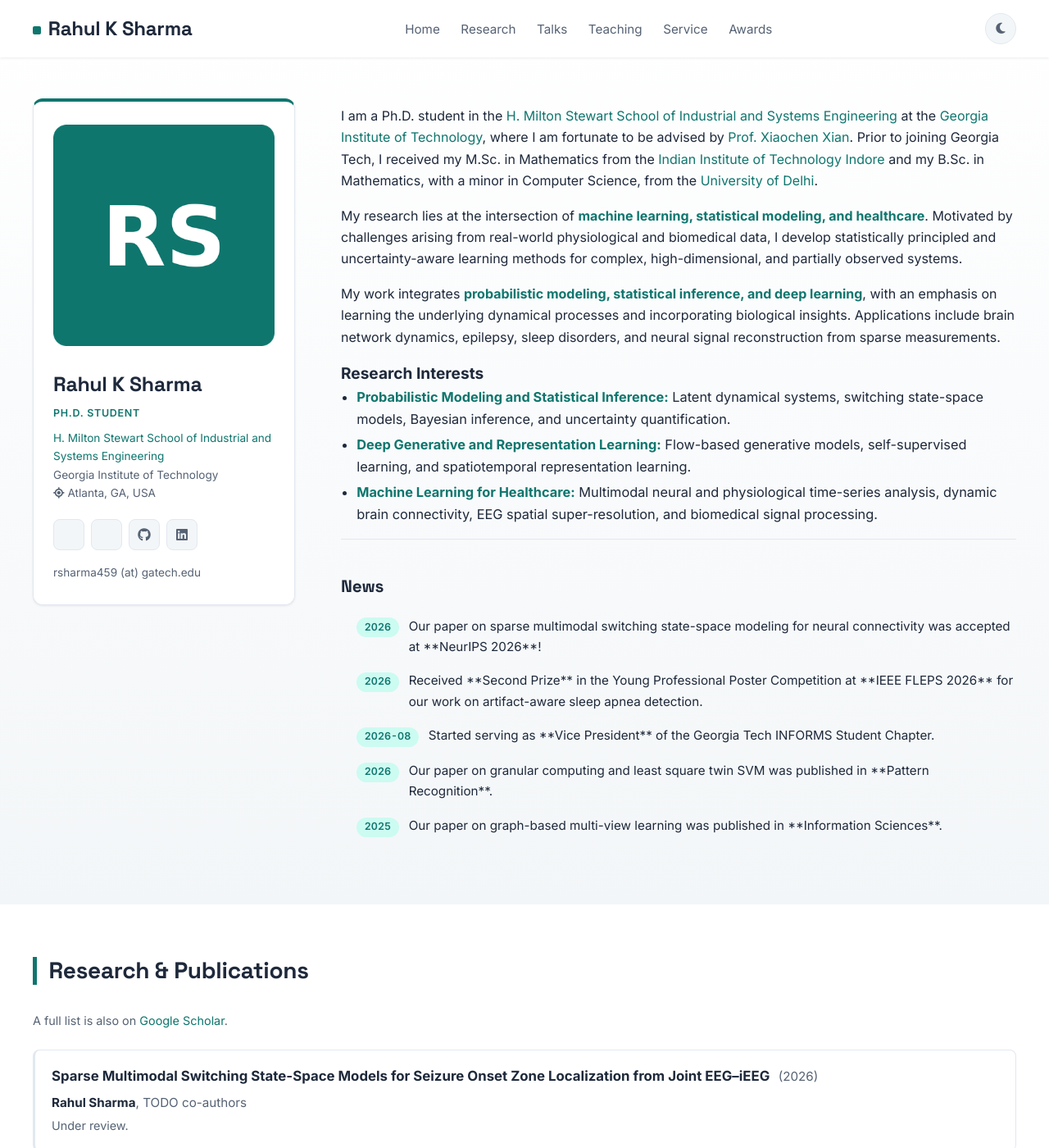
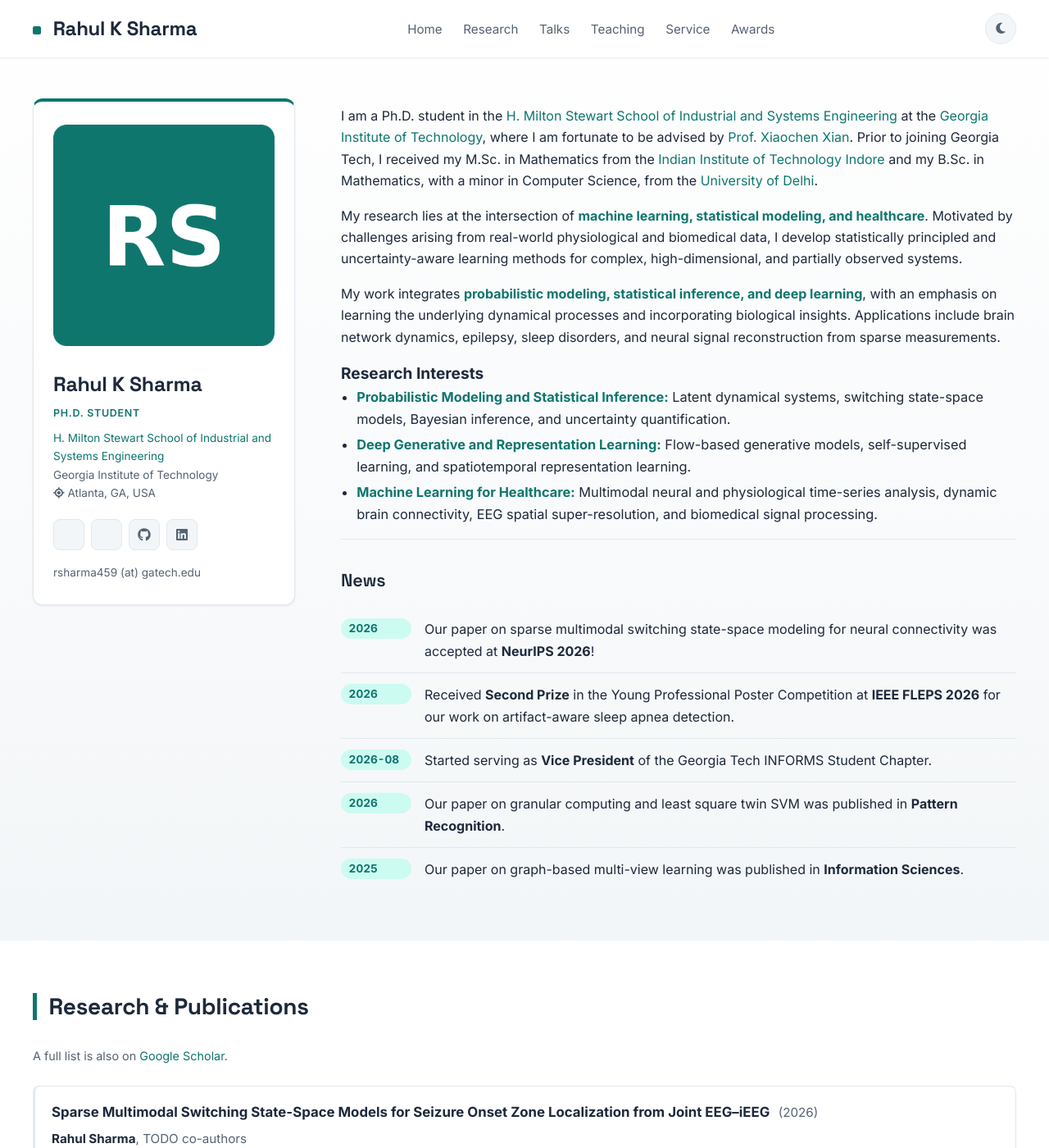
Before and after one commit to rsharma459/rsharma459.github.io, a Jekyll site: the page built from index.md, in a window 1280 px wide and 1400 px high. Shown: the whole window at 82% size. Built offline with Jekyll 4.4.1, drawn with Linux system fonts in a browser that asks for light colours; a style sheet for code colours, icons or effects is not loaded.

Commit message:
Refactor homepage layout and enhance SEO
Updated HTML structure and improved theme handling script. Enhanced news section styling and added meta tags for better SEO.

```diff
--- a/_layouts/homepage.html
+++ b/_layouts/homepage.html
@@ -1,13 +1,14 @@
+
 <!DOCTYPE html>
-<html lang="{{ site.lang | default: "en-US" }}">
+<html lang="{{ site.lang | default: 'en-US' }}">
+
 <head>
   <meta charset="UTF-8">
   <meta http-equiv="X-UA-Compatible" content="IE=edge">
   <meta name="viewport" content="width=device-width, initial-scale=1">
   <meta name="color-scheme" content="light dark">
 
-    <!-- Apply the saved theme before first paint, or the page flashes the
-         wrong palette on load. Must stay inline and stay here, above the CSS. -->
+  <!-- Apply saved theme before page loads -->
   <script>
     (function () {
       try {
@@ -15,146 +16,533 @@
         if (t === 'dark' || t === 'light') {
           document.documentElement.setAttribute('data-theme', t);
         }
-        } catch (e) { /* private mode / storage blocked - fall back to the OS setting */ }
+      } catch (e) {
+        /* Fall back to system theme */
+      }
     })();
   </script>
 
   <title>{{ site.title }} | {{ site.affiliation }}</title>
-    <meta name="description" content="{{ site.description }}">
-    {% if site.keywords %}<meta name="keywords" content="{{ site.keywords }}">{% endif %}
-    {% if site.canonical %}<link rel="canonical" href="{{ site.canonical }}"/>{% endif %}
 
-    <link rel="icon" media="(prefers-color-scheme:dark)" href="{{ '/assets/img/favicon-dark.png' | relative_url }}" type="image/png" />
-    <link rel="icon" media="(prefers-color-scheme:light)" href="{{ '/assets/img/favicon.png' | relative_url }}" type="image/png" />
-    <script src="{{ '/assets/js/favicon-switcher.js' | relative_url }}" type="application/javascript"></script>
+  <meta name="description" content="{{ site.description | escape }}">
 
+  {% if site.keywords %}
+  <meta name="keywords" content="{{ site.keywords | escape }}">
+  {% endif %}
+
+  {% if site.canonical %}
+  <link rel="canonical" href="{{ site.canonical }}">
+  {% endif %}
+
+  <!-- Favicons -->
+  <link rel="icon"
+        media="(prefers-color-scheme:dark)"
+        href="{{ '/assets/img/favicon-dark.png' | relative_url }}"
+        type="image/png">
+
+  <link rel="icon"
+        media="(prefers-color-scheme:light)"
+        href="{{ '/assets/img/favicon.png' | relative_url }}"
+        type="image/png">
+
+  <script
+    src="{{ '/assets/js/favicon-switcher.js' | relative_url }}"
+    type="application/javascript">
+  </script>
+
+  <!-- Fonts and icons -->
   <link rel="preconnect" href="https://fonts.googleapis.com">
   <link rel="preconnect" href="https://fonts.gstatic.com" crossorigin>
-    <link rel="stylesheet" href="https://cdnjs.cloudflare.com/ajax/libs/academicons/1.8.6/css/academicons.min.css" integrity="sha256-uFVgMKfistnJAfoCUQigIl+JfUaP47GrRKjf6CTPVmw=" crossorigin="anonymous">
-    <link rel="stylesheet" href="https://cdnjs.cloudflare.com/ajax/libs/font-awesome/6.4.2/css/all.min.css" integrity="sha512-z3gLpd7yknf1YoNbCzqRKc4qyor8gaKU1qmn+CShxbuBusANI9QpRohGBreCFkKxLhei6S9CQXFEbbKuqLg0DA==" crossorigin="anonymous" referrerpolicy="no-referrer">
-    <link rel="stylesheet" href="{{ '/assets/css/main.css' | relative_url }}">
+
+  <link rel="stylesheet"
+        href="https://cdnjs.cloudflare.com/ajax/libs/academicons/1.8.6/css/academicons.min.css"
+        integrity="sha256-uFVgMKfistnJAfoCUQigIl+JfUaP47GrRKjf6CTPVmw="
+        crossorigin="anonymous">
+
+  <link rel="stylesheet"
+        href="https://cdnjs.cloudflare.com/ajax/libs/font-awesome/6.4.2/css/all.min.css"
+        integrity="sha512-z3gLpd7yknf1YoNbCzqRKc4qyor8gaKU1qmn+CShxbuBusANI9QpRohGBreCFkKxLhei6S9CQXFEbbKuqLg0DA=="
+        crossorigin="anonymous"
+        referrerpolicy="no-referrer">
+
+  <!-- Main stylesheet -->
+  <link rel="stylesheet"
+        href="{{ '/assets/css/main.css' | relative_url }}">
+
+  <!-- =====================================
+       IMPROVED ACADEMIC NEWS SECTION
+       ===================================== -->
+
+  <style>
+
+    .news-section {
+      margin-top: 1.5rem;
+      padding-top: 0.5rem;
+    }
+
+    .news-section .news-heading {
+      font-family: 'Space Grotesk', 'Inter', sans-serif;
+      font-size: 1.35rem;
+      font-weight: 600;
+      color: var(--text-dark);
+      margin-bottom: 1rem;
+    }
+
+    .news-section .news-list {
+      list-style: none;
+      margin: 0;
+      padding: 0;
+    }
+
+    .news-section .news-item {
+      display: grid;
+      grid-template-columns: 86px minmax(0, 1fr);
+      gap: 16px;
+      align-items: start;
+
+      margin: 0;
+      padding: 13px 0;
+
+      border-bottom: 1px solid var(--border-color);
+    }
+
+    .news-section .news-item:last-child {
+      border-bottom: none;
+    }
+
+    .news-section .news-date {
+      display: block;
+      color: var(--primary-color);
+      font-size: 0.85rem;
+      font-weight: 700;
+      line-height: 1.6;
+      white-space: nowrap;
+      margin: 0;
+    }
+
+    .news-section .news-text {
+      display: block;
+      min-width: 0;
+
+      color: var(--text-dark);
+      font-size: 0.94rem;
+      line-height: 1.65;
+      overflow-wrap: break-word;
+    }
+
+    .news-section .news-text p {
+      margin: 0;
+    }
+
+    .news-section .news-text strong {
+      font-weight: 700;
+      color: var(--text-dark);
+    }
+
+    .news-section .news-text a {
+      color: var(--primary-color);
+      text-decoration: none;
+      font-weight: 600;
+    }
+
+    .news-section .news-text a:hover {
+      text-decoration: underline;
+    }
+
+    @media (max-width: 600px) {
+
+      .news-section .news-item {
+        grid-template-columns: 74px minmax(0, 1fr);
+        gap: 10px;
+        padding: 12px 0;
+      }
+
+      .news-section .news-date {
+        font-size: 0.8rem;
+      }
+
+      .news-section .news-text {
+        font-size: 0.88rem;
+      }
+
+    }
+
+  </style>
+
 </head>
 
 <body>
-    <nav>
+
+  <!-- =====================================
+       TOP NAVIGATION
+       ===================================== -->
+
+  <nav aria-label="Main navigation">
+
     <div class="nav-container">
-        <a href="{{ '/' | relative_url }}" class="nav-brand">{{ site.title }}</a>
+
+      <a href="{{ '/' | relative_url }}"
+         class="nav-brand">
+        {{ site.title }}
+      </a>
+
       <ul class="nav-links" id="navLinks">
-          <li><a href="#about">Home</a></li>
-          <li><a href="#publications">Research</a></li>
-          <li><a href="#talks">Talks</a></li>
-          <li><a href="#teaching">Teaching</a></li>
-          <li><a href="#services">Service</a></li>
-          <li><a href="#awards">Awards</a></li>
+
+        <li>
+          <a href="#about">Home</a>
+        </li>
+
+        <li>
+          <a href="#publications">Research</a>
+        </li>
+
+        <li>
+          <a href="#talks">Talks</a>
+        </li>
+
+        <li>
+          <a href="#teaching">Teaching</a>
+        </li>
+
+        <li>
+          <a href="#services">Service</a>
+        </li>
+
+        <li>
+          <a href="#awards">Awards</a>
+        </li>
+
       </ul>
+
       <div class="nav-actions">
-          <button class="theme-toggle" id="themeToggle" type="button" aria-label="Switch to dark mode" title="Switch to dark mode">
+
+        <!-- Theme toggle -->
+        <button class="theme-toggle"
+                id="themeToggle"
+                type="button"
+                aria-label="Switch to dark mode"
+                title="Switch to dark mode">
+
           <i class="fas fa-moon" aria-hidden="true"></i>
           <i class="fas fa-sun" aria-hidden="true"></i>
+
         </button>
-          <button class="mobile-menu-btn" id="mobileMenuBtn" aria-label="Toggle menu">
-            <span></span><span></span><span></span>
+
+        <!-- Mobile menu -->
+        <button class="mobile-menu-btn"
+                id="mobileMenuBtn"
+                type="button"
+                aria-label="Toggle menu"
+                aria-controls="navLinks"
+                aria-expanded="false">
+
+          <span></span>
+          <span></span>
+          <span></span>
+
         </button>
+
       </div>
+
     </div>
+
   </nav>
 
+
+  <!-- =====================================
+       PROFILE AND ABOUT SECTION
+       ===================================== -->
+
   <section class="hero" id="about">
+
     <div class="hero-container">
+
+      <!-- Profile card -->
       <div class="profile-card">
+
         {% if site.avatar %}
-          <img src="{{ site.avatar | relative_url }}" alt="{{ site.title }}" class="profile-image">
+        <img src="{{ site.avatar | relative_url }}"
+             alt="{{ site.title }}"
+             class="profile-image">
         {% endif %}
 
         <h1>{{ site.title }}</h1>
 
-          {% if site.position %}<p class="profile-title">{{ site.position }}</p>{% endif %}
-
-          {% if site.affiliation %}
-          <p class="profile-affiliation">
-            {% if site.affiliation_link %}<a href="{{ site.affiliation_link }}" rel="noopener">{{ site.affiliation_full | default: site.affiliation }}</a>{% else %}{{ site.affiliation_full | default: site.affiliation }}{% endif %}
-          </p>
-          {% endif %}
-          {% if site.university %}<p class="profile-affiliation">{{ site.university }}</p>{% endif %}
-          {% if site.location %}
-          <p class="profile-affiliation">
-            <i class="fas fa-location-crosshairs" aria-hidden="true"></i> {{ site.location }}
+        {% if site.position %}
+        <p class="profile-title">
+          {{ site.position }}
         </p>
         {% endif %}
 
+        <!-- Affiliation -->
+        {% if site.affiliation %}
+        <p class="profile-affiliation">
+
+          {% if site.affiliation_link %}
+          <a href="{{ site.affiliation_link }}"
+             rel="noopener">
+            {{ site.affiliation_full | default: site.affiliation }}
+          </a>
+          {% else %}
+          {{ site.affiliation_full | default: site.affiliation }}
+          {% endif %}
+
+        </p>
+        {% endif %}
+
+        <!-- University -->
+        {% if site.university %}
+        <p class="profile-affiliation">
+          {{ site.university }}
+        </p>
+        {% endif %}
+
+        <!-- Location -->
+        {% if site.location %}
+        <p class="profile-affiliation">
+          <i class="fas fa-location-crosshairs"
+             aria-hidden="true"></i>
+          {{ site.location }}
+        </p>
+        {% endif %}
+
+
+        <!-- =====================================
+             ACADEMIC AND SOCIAL LINKS
+             ===================================== -->
+
         <div class="social-links">
+
+          <!-- Google Scholar -->
           {% if site.google_scholar %}
-            <a href="{{ site.google_scholar }}" title="Google Scholar" target="_blank" rel="noopener" aria-label="Google Scholar">
-              <i class="ai ai-google-scholar" aria-hidden="true"></i>
+          <a href="{{ site.google_scholar }}"
+             title="Google Scholar"
+             target="_blank"
+             rel="noopener noreferrer"
+             aria-label="Google Scholar">
+
+            <i class="ai ai-google-scholar"
+               aria-hidden="true"></i>
+
           </a>
           {% endif %}
+
+
+          <!-- CV -->
           {% if site.cv_link %}
-            <a href="{{ site.cv_link | relative_url }}" title="Curriculum Vitae" target="_blank" rel="noopener" aria-label="Curriculum Vitae">
-              <i class="ai ai-cv" aria-hidden="true"></i>
+          <a href="{{ site.cv_link | relative_url }}"
+             title="Curriculum Vitae"
+             target="_blank"
+             rel="noopener noreferrer"
+             aria-label="Curriculum Vitae">
+
+            <i class="ai ai-cv"
+               aria-hidden="true"></i>
+
           </a>
           {% endif %}
+
+
+          <!-- Master's Thesis -->
           {% if site.thesis_link %}
-            <a href="{{ site.thesis_link | relative_url }}" title="Master's thesis" target="_blank" rel="noopener" aria-label="Master's thesis">
-              <i class="fas fa-graduation-cap" aria-hidden="true"></i>
+          <a href="{{ site.thesis_link | relative_url }}"
+             title="Master's thesis"
+             target="_blank"
+             rel="noopener noreferrer"
+             aria-label="Master's thesis">
+
+            <i class="fas fa-graduation-cap"
+               aria-hidden="true"></i>
+
           </a>
           {% endif %}
+
+
+          <!-- GitHub -->
           {% if site.github_link %}
-            <a href="{{ site.github_link }}" title="GitHub" target="_blank" rel="noopener" aria-label="GitHub">
-              <i class="fab fa-github" aria-hidden="true"></i>
+          <a href="{{ site.github_link }}"
+             title="GitHub"
+             target="_blank"
+             rel="noopener noreferrer"
+             aria-label="GitHub">
+
+            <i class="fab fa-github"
+               aria-hidden="true"></i>
+
           </a>
           {% endif %}
+
+
+          <!-- LinkedIn -->
           {% if site.linkedin %}
-            <a href="{{ site.linkedin }}" title="LinkedIn" target="_blank" rel="noopener" aria-label="LinkedIn">
-              <i class="fab fa-linkedin" aria-hidden="true"></i>
+          <a href="{{ site.linkedin }}"
+             title="LinkedIn"
+             target="_blank"
+             rel="noopener noreferrer"
+             aria-label="LinkedIn">
+
+            <i class="fab fa-linkedin"
+               aria-hidden="true"></i>
+
           </a>
           {% endif %}
+
         </div>
 
-          {% if site.email %}<p class="profile-email">{{ site.email }}</p>{% endif %}
+
+        <!-- Email -->
+        {% if site.email %}
+        <p class="profile-email">
+          {{ site.email }}
+        </p>
+        {% endif %}
+
       </div>
 
+
+      <!-- =====================================
+           BIOGRAPHY AND RESEARCH INTERESTS
+           ===================================== -->
+
       <div class="bio">
+
         {{ content }}
 
+
+        <!-- =====================================
+             NEWS SECTION
+             ===================================== -->
+
         {% if site.data.news and site.data.news.size > 0 %}
-          <hr class="bio-separator" />
-          <div class="news-section">
-            <h3>News</h3>
+
+        <hr class="bio-separator">
+
+        <div class="news-section" id="news">
+
+          <h3 class="news-heading">News</h3>
+
           <ul class="news-list">
+
             {% for item in site.data.news %}
-              <li>
-                <span class="news-date">{{ item.date }}</span>{{ item.text }}
+
+            <li class="news-item">
+
+              <!-- Date -->
+              <span class="news-date">
+                {{ item.date }}
+              </span>
+
+              <!-- Announcement -->
+              <div class="news-text">
+                {{ item.text | markdownify }}
+              </div>
+
             </li>
+
             {% endfor %}
+
           </ul>
+
         </div>
+
         {% endif %}
+
       </div>
+
     </div>
+
   </section>
 
+
+  <!-- =====================================
+       RESEARCH AND PUBLICATIONS
+       ===================================== -->
+
   {% include publications.html %}
+
+
+  <!-- =====================================
+       TALKS AND PRESENTATIONS
+       ===================================== -->
+
   {% include talks.html %}
+
+
+  <!-- =====================================
+       TEACHING
+       ===================================== -->
+
   {% include teaching.html %}
+
+
+  <!-- =====================================
+       ACADEMIC SERVICE
+       ===================================== -->
+
   {% include services.html %}
+
+
+  <!-- =====================================
+       HONORS AND AWARDS
+       ===================================== -->
+
   {% include awards.html %}
 
+
+  <!-- =====================================
+       FOOTER
+       ===================================== -->
+
   <footer>
-      <p>&copy; {{ 'now' | date: "%Y" }} {{ site.title }} &middot; Georgia Tech ISyE</p>
+
+    <p>
+      &copy; {{ 'now' | date: "%Y" }}
+      {{ site.title }}
+      &middot;
+      Georgia Tech ISyE
+    </p>
+
     {% if site.enable_footnote %}
-      <p><small>Powered by Jekyll and the <a href="https://github.com/yaoyao-liu/minimal-light" target="_blank" rel="noopener">Minimal Light</a> theme.</small></p>
+    <p>
+      <small>
+        Powered by Jekyll and the
+        <a href="https://github.com/yaoyao-liu/minimal-light"
+           target="_blank"
+           rel="noopener noreferrer">
+          Minimal Light
+        </a>
+        theme.
+      </small>
+    </p>
     {% endif %}
+
   </footer>
 
+
+  <!-- =====================================
+       JAVASCRIPT
+       ===================================== -->
+
   <script src="{{ '/assets/js/main.js' | relative_url }}"></script>
+
   {% if site.google_analytics %}
-    <script async src="https://www.googletagmanager.com/gtag/js?id={{ site.google_analytics }}"></script>
+
+  <script async
+          src="https://www.googletagmanager.com/gtag/js?id={{ site.google_analytics }}">
+  </script>
+
   <script>
     window.dataLayer = window.dataLayer || [];
-      function gtag(){dataLayer.push(arguments);}
+
+    function gtag() {
+      dataLayer.push(arguments);
+    }
+
     gtag('js', new Date());
     gtag('config', '{{ site.google_analytics }}');
   </script>
+
   {% endif %}
+
 </body>
 </html>
```
Lines whose indentation alone changed are shown as unchanged.
